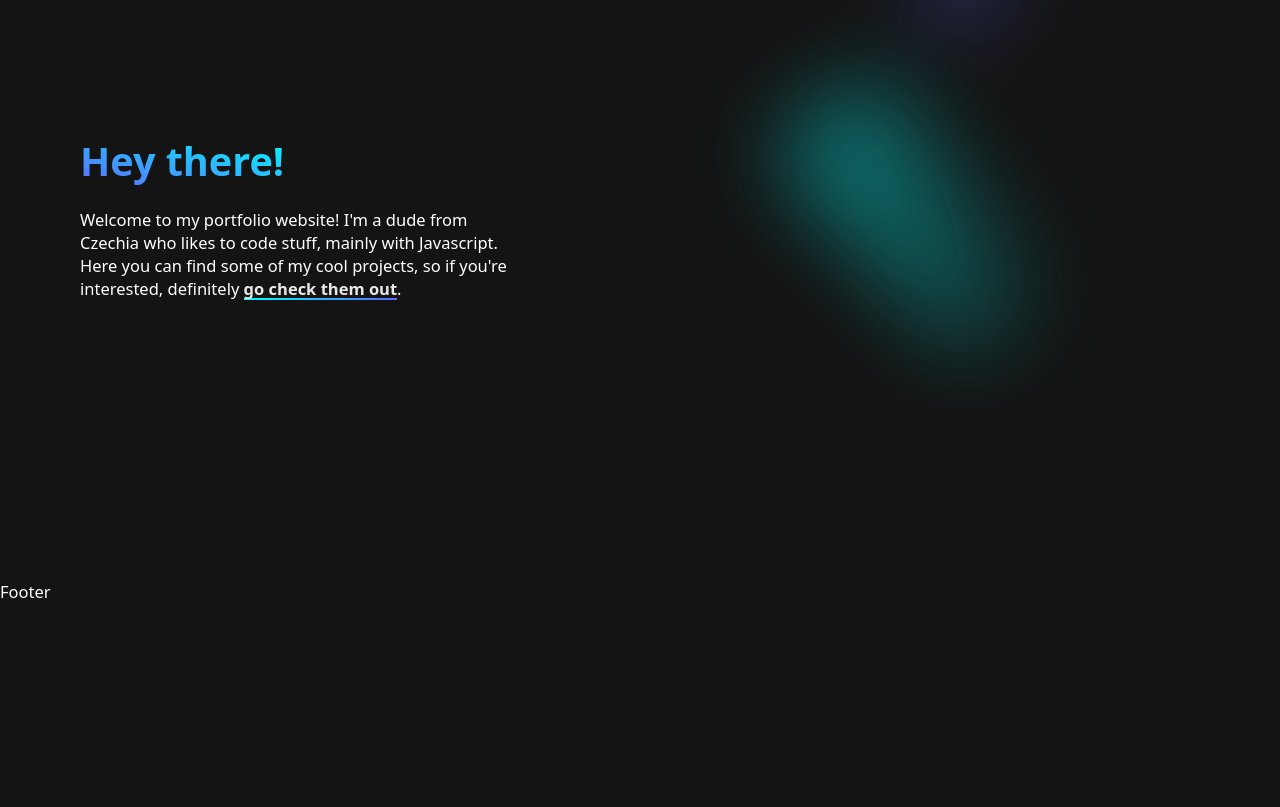
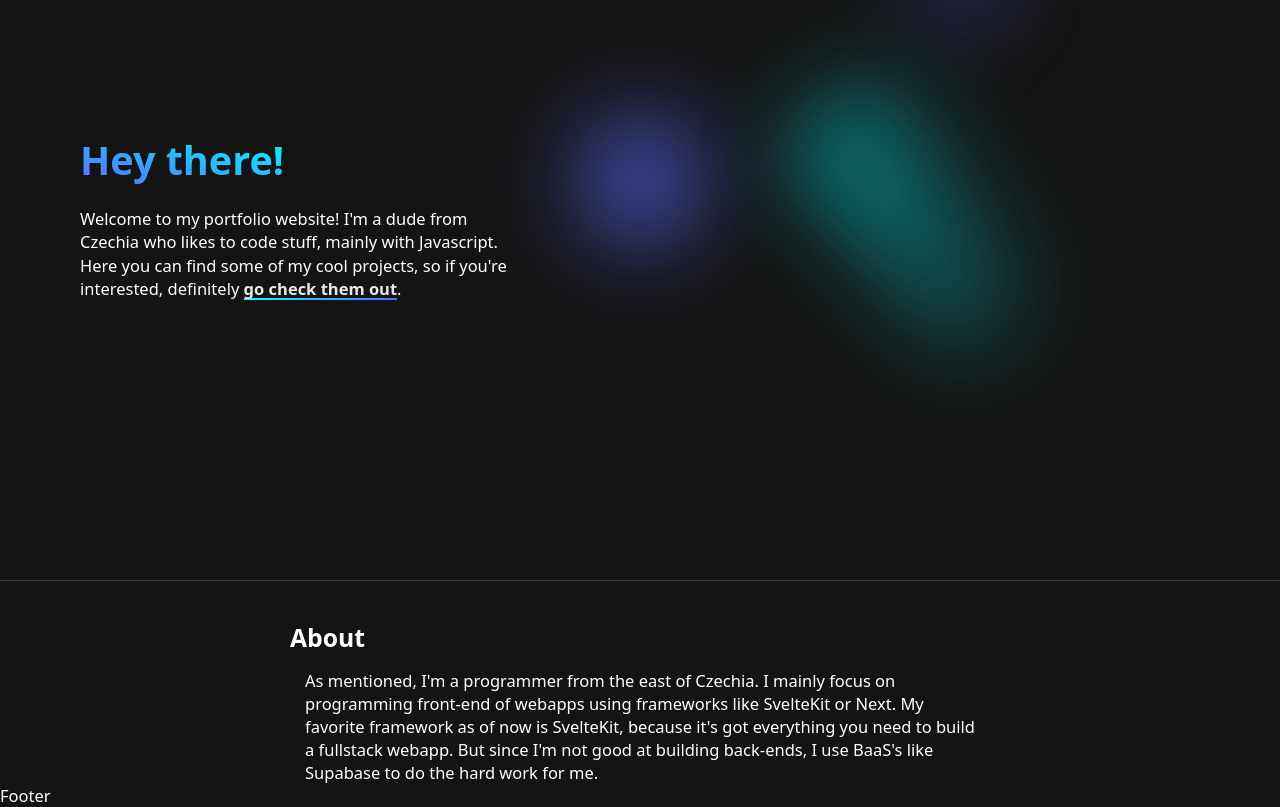
Before and after one commit to Honzoraptor31415/PortfolioV2, a Next.js app: page / in a window 1280 px wide. Shown: the part 220-1027 px from the top of the page. Before the commit the page ends 823 px from the top, so only its background shows below. Built offline with nearby package versions, Linux system fonts and the light colour scheme.

Commit message:
Added stuff to home page

```diff
--- a/src/app/globals.css
+++ b/src/app/globals.css
@@ -15,6 +15,9 @@
   --main-border-color: rgba(255, 255, 255, 0.134);
   color-scheme: dark;
   --background-blur: 46px;
+  --home-main-gap: 20px;
+  --home-section-gap: 15px;
+  --line-x-height: 1px;
 }
 
 * {
@@ -25,6 +28,11 @@
 
 html {
   font-size: 16.5px;
+  scroll-behavior: smooth;
+}
+
+html:has(nav) {
+  scroll-padding-top: var(--nav-height);
 }
 
 body {
@@ -33,6 +41,10 @@ body {
   background: var(--main-bg);
   font-family: system-ui, -apple-system, BlinkMacSystemFont, 'Segoe UI', Roboto, Oxygen, Ubuntu, Cantarell, 'Open Sans', 'Helvetica Neue', sans-serif;
   overflow-x: hidden;
+}
+
+p {
+  line-height: 1.4;
 }
 
 .min-h-screen {
@@ -99,6 +111,15 @@ header.min-h-screen {
     background: var(--accent2);
     border-radius: 50%;
   }
+
+  .home-main {
+    margin-inline: auto;
+    width: 700px;
+  }
+
+  .home-section-text {
+    margin-inline: var(--home-section-gap);
+  }
 }
 
 /* Smaller desktop / tablet */
@@ -141,6 +162,10 @@ header.min-h-screen {
     background: var(--accent);
     border-radius: 50%;
     z-index: -1;
+  }
+
+  .home-main {
+    margin-inline: 90px;
   }
 }
 
@@ -245,6 +270,7 @@ nav {
   display: flex;
   justify-content: space-between;
   align-items: center;
+  z-index: 999;
   border-bottom: 1px var(--main-border-color) solid;
 }
 
@@ -422,3 +448,43 @@ body:has(nav) {
     opacity: .5;
   }
 }
+
+.home-main {
+  display: flex;
+  gap: var(--home-main-gap);
+  padding-top: calc(var(--home-main-gap) * 2);
+}
+
+.home-section {
+  display: flex;
+  flex-direction: column;
+  gap: var(--home-section-gap);
+}
+
+.home-main-wrp {
+  width: 100%;
+  border-top: 1px var(--main-border-color) solid;
+}
+
+.line-x {
+  height: var(--line-x-height);
+  width: 100%;
+  margin-block: auto;
+  background: var(--main-border-color);
+  border-radius: 100vw;
+}
+
+.section-link-self {
+  visibility: hidden;
+  font-size: 1.3rem;
+  color: inherit;
+  text-decoration: underline;
+}
+
+.section-heading:hover .section-link-self {
+  visibility: visible;
+}
+
+.max-width-fit {
+  max-width: fit-content;
+}
--- a/src/components/pages/Home.tsx
+++ b/src/components/pages/Home.tsx
@@ -16,6 +16,14 @@ function HomePage() {
           <BlurryBackground />
         </div>
       </header>
+      <div className="home-main-wrp">
+        <main className="home-main">
+          <section className="home-section" id="about">
+            <h2 className="gap-10 section-heading max-width-fit">About <a href="#about" className="section-link-self align-center"><img src="/link.svg" className="max-height-20" /></a></h2>
+            <p className="home-section-text">As mentioned, I'm a programmer from the east of Czechia. I mainly focus on programming front-end of webapps using frameworks like SvelteKit or Next. My favorite framework as of now is SvelteKit, because it's got everything you need to build a fullstack webapp. But since I'm not good at building back-ends, I use BaaS's like Supabase to do the hard work for me.</p>
+          </section>
+        </main>
+      </div>
     </>
   )
 }
--- a/src/components/ui/BlurryMouseFollower.tsx
+++ b/src/components/ui/BlurryMouseFollower.tsx
@@ -6,11 +6,14 @@ function BlurryMouseFollower() {
   const size = 125
 
   const [mousePos, setMousePos] = useState({ x: 0, y: 0 })
+
   useEffect(() => {
+    setMousePos({ x: window.innerWidth / 2, y: window.innerHeight / 2 })
     document.addEventListener("mousemove", (e) => {
-      setMousePos({ x: e.clientX, y: e.clientY })
+      setMousePos({ x: e.pageX, y: e.pageY })
     })
   }, [])
+
   return (
     <div className="blurry-bg-element blurry-mouse-follower" style={{ left: mousePos.x - (size / 2), top: mousePos.y - (size / 2), "--width": `${size}px` } as React.CSSProperties}></div>
   )
```
Also changed, not shown: public/link.svg (added).
